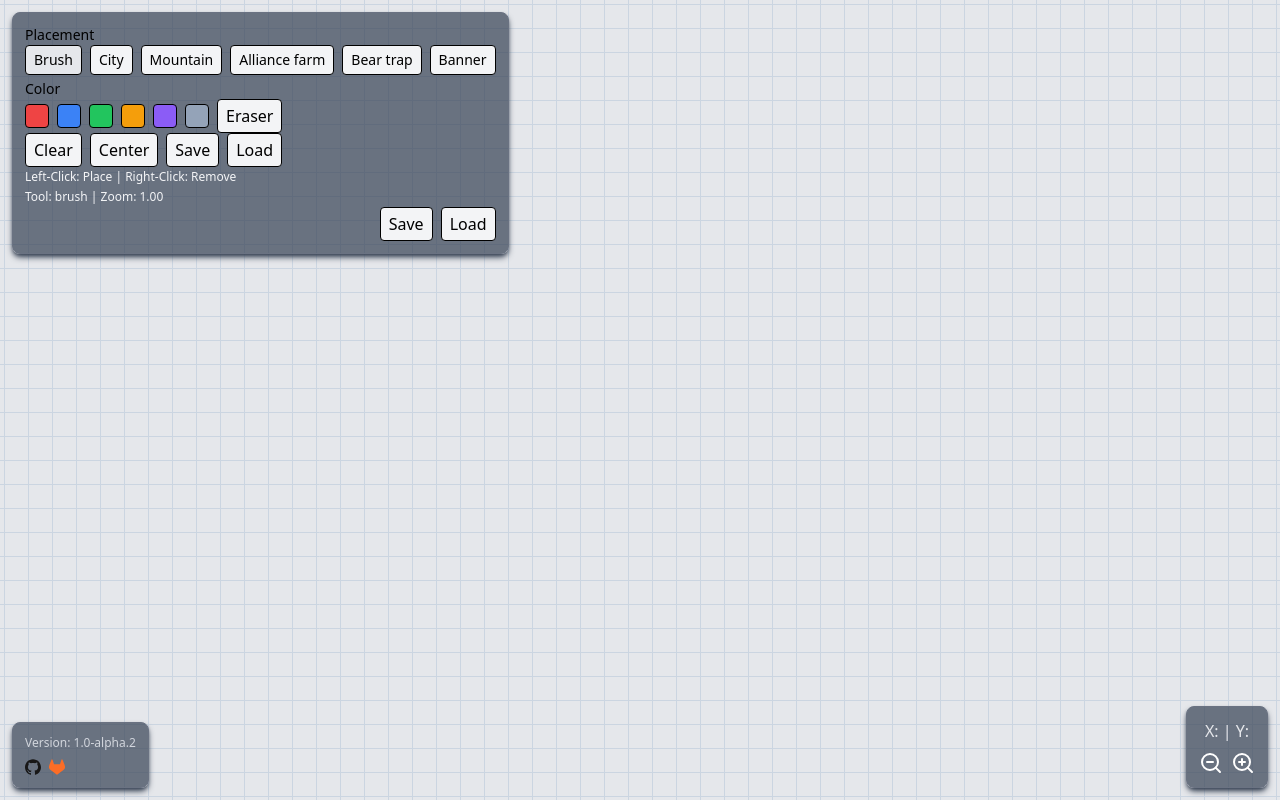
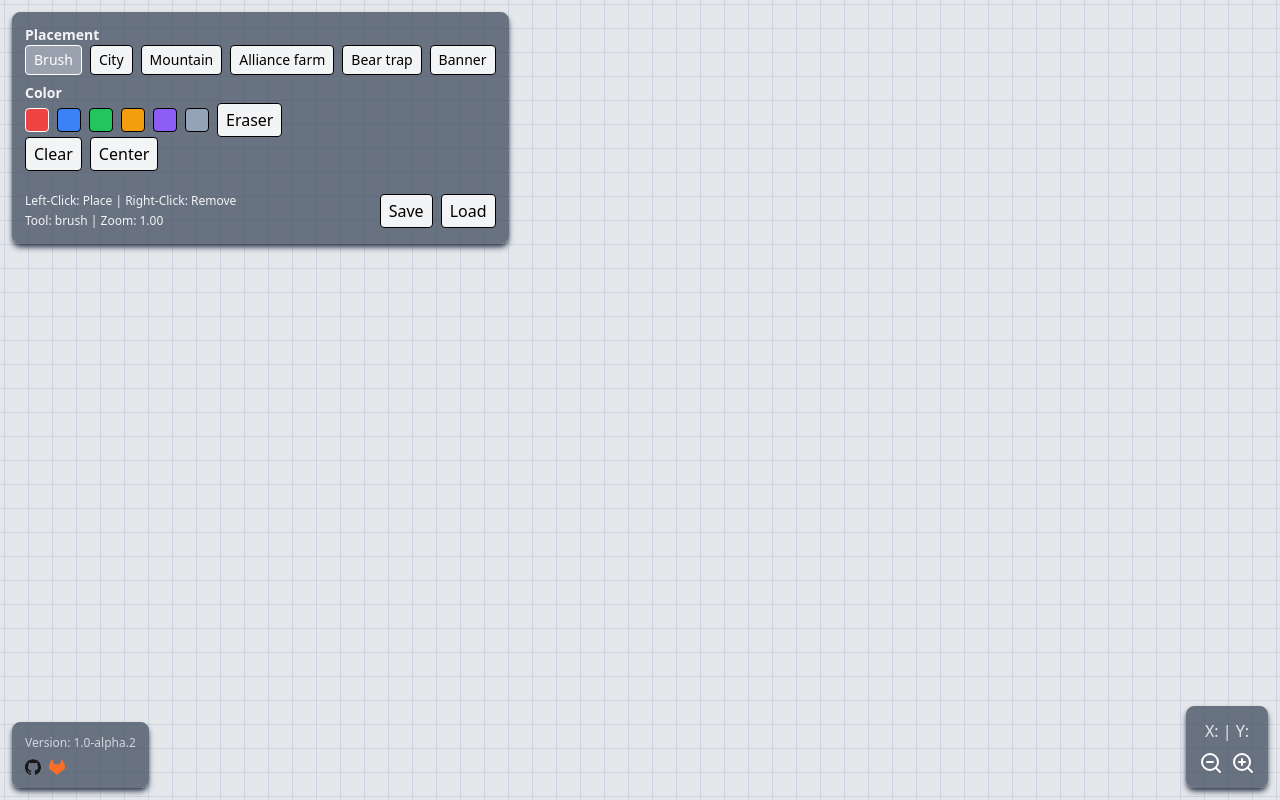
Before and after one commit to KleinDevDE/Whiteout-MapEditor, a Vue app: page / in a window 1280 px wide. Built offline with nearby package versions, Linux system fonts and the light colour scheme.

Commit message:
Refactor GridPainter component for improved button styling and usability

```diff
--- a/src/components/GridPainter.vue
+++ b/src/components/GridPainter.vue
@@ -2,38 +2,37 @@
   <div class="w-screen h-screen overflow-hidden relative bg-white">
     <!-- Toolbar -->
     <div class="absolute z-10 bg-gray-700/70 p-3 shadow-md border border-gray-500 shadow-gray-700 m-3 rounded-lg">
-      <div class="text-sm font-medium">Placement</div>
-      <div class="flex flex-wrap gap-2">
+      <div class="text-sm font-bold text-gray-100">Placement</div>
+      <div class="flex flex-wrap gap-2 mb-2">
         <button v-for="opt in toolOptions" :key="opt.id"
-                class="px-2 py-1 border rounded text-sm hover:cursor-pointer bg-gray-100 hover:bg-gray-400 hover:text-white"
-                :class="selectedTool===opt.id ? 'bg-gray-200 font-medium' : ''"
+                class="px-2 py-1 border rounded text-sm btn"
+                :class="selectedTool===opt.id ? 'active' : ''"
                 @click="selectedTool = opt.id">{{ opt.label }}</button>
       </div>
 
-      <div class="text-sm font-medium mt-1">Color</div>
+      <div class="text-sm font-bold mt-1 text-gray-100">Color</div>
       <div class="flex gap-2 items-center">
         <button v-for="(c) in palette" :key="c"
-                class="w-6 h-6 border rounded hover:cursor-pointer hover:border-white"
-                :style="{background:c, outline: current===c ? '2px solid black' : 'none'}"
+                class="w-6 h-6 btn"
+                :style="{background:c}"
+                :class="current===c ? 'active' : ''"
                 @click="current=c" :title="c"/>
-        <button class="px-2 py-1 border rounded hover:cursor-pointer bg-gray-100 hover:bg-gray-400 hover:text-white"
-                :class="toolMode==='erase' ? 'bg-gray-200' : ''"
+        <button class="px-2 py-1 btn"
+                :class="toolMode==='erase' ? 'active' : ''"
                 @click="toolMode = (toolMode==='paint' ? 'erase' : 'paint')">
           {{ toolMode==='paint' ? 'Eraser' : 'Paint' }}
         </button>
       </div>
 
-      <div class="flex gap-2">
-        <button class="px-2 py-1 border rounded hover:cursor-pointer bg-gray-100 hover:bg-gray-400 hover:text-white" @click="clearAll">Clear</button>
-        <button class="px-2 py-1 border rounded hover:cursor-pointer bg-gray-100 hover:bg-gray-400 hover:text-white" @click="centerView">Center</button>
-        <button class="px-2 py-1 border rounded hover:cursor-pointer bg-gray-100 hover:bg-gray-400 hover:text-white" @click="Session.save()">Save</button>
-        <button class="px-2 py-1 border rounded hover:cursor-pointer bg-gray-100 hover:bg-gray-400 hover:text-white" @click="loadFromFile">Load</button>
+      <div class="flex gap-2 mb-5">
+        <button class="px-2 py-1 btn" @click="clearAll">Clear</button>
+        <button class="px-2 py-1 btn" @click="centerView">Center</button>
       </div>
-      <div class="text-xs text-gray-100 leading-5">
-        Left-Click: Place | Right-Click: Remove<br>
-        Tool: {{ selectedTool }} | Zoom: {{ scale.toFixed(2) }}
-      </div>
-      <div class="flex justify-end">
+      <div class="flex justify-between items-center">
+        <div class="text-xs text-gray-100 leading-5">
+          Left-Click: Place | Right-Click: Remove<br>
+          Tool: {{ selectedTool }} | Zoom: {{ scale.toFixed(2) }}
+        </div>
         <div class="flex gap-2">
           <button class="px-2 py-1 border rounded hover:cursor-pointer bg-gray-100 hover:bg-gray-400 hover:text-white" @click="Session.save()">Save</button>
           <button class="px-2 py-1 border rounded hover:cursor-pointer bg-gray-100 hover:bg-gray-400 hover:text-white" @click="loadFromFile">Load</button>
@@ -60,7 +59,7 @@ import {type PlacedObject, type XY} from '../core/types'
 // import type {Stamp} from "../core/types.ts";
 import {Session} from '../core/session.ts';
 import MapNavigator from "./Map/MapNavigator.vue";
-import InfoBox from "./Map/InfoBox.vue";
+import InfoBox from "./InfoBox.vue";
 
 
 /** === Welt === */
@@ -76,7 +75,7 @@ const bannerOverlay = ref<Map<string, number>>(new Map())        // "x,y" -> cov
 
 /** === UI === */
 const canvas  = ref<HTMLCanvasElement|null>(null)
-const current = ref("")
+const current = ref(palette[0])
 const toolMode= ref<'paint'|'erase'>('paint')
 const selectedTool = ref<string>('brush')
 
--- a/src/resources/css/app.css
+++ b/src/resources/css/app.css
@@ -1 +1,9 @@
 @import "tailwindcss";
+
+.btn {
+    @apply rounded hover:cursor-pointer bg-gray-100 hover:bg-gray-400 border hover:border-white hover:text-white;
+}
+
+.btn.active {
+    @apply bg-gray-400 border-white text-white
+}
```
Also changed, not shown: src/components/InfoBox.vue (renamed from src/components/Map/InfoBox.vue).
